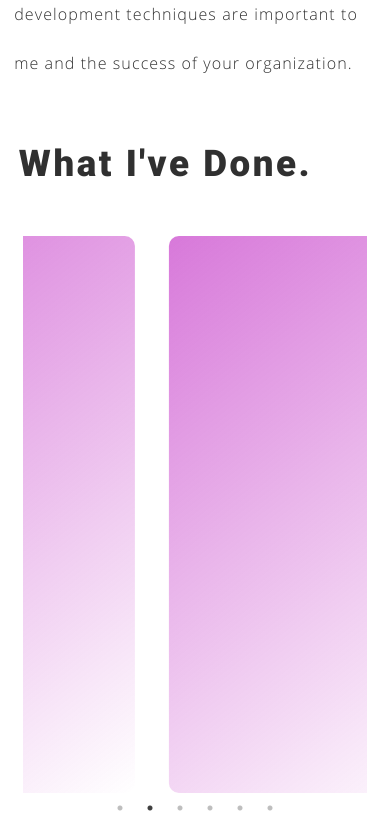
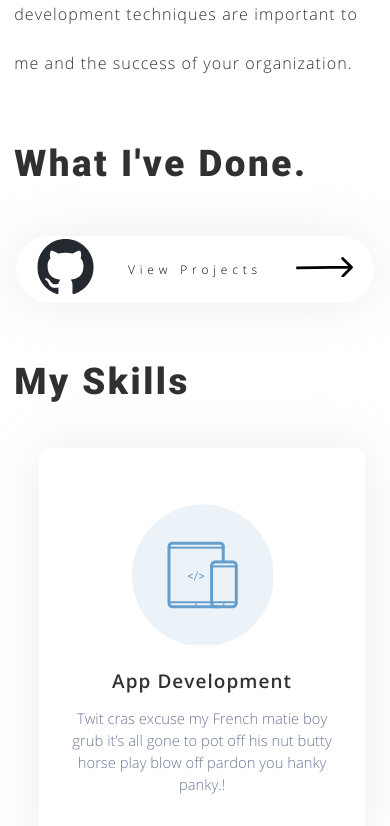
Before and after one commit to arguement/profile, a plain HTML site: page index.html in a window 390 px wide. Shown: the part 1280-2106 px from the top of the page. Drawn offline with nearby package versions, Linux system fonts and the light colour scheme.

Commit message:
Changed what ive done section and fix input spacing in bottom form

```diff
--- a/index.html
+++ b/index.html
@@ -13,7 +13,7 @@
     <title>Profile</title>
 </head>
 <body>
-    <div style="overflow: hidden;">
+    <div>
         <nav class="nav">
             <ul>
                 <li><a href="">About Me</a></li>
@@ -63,7 +63,7 @@
             </section>
         </div>
 
-        <section>
+        <!-- <section>
             <section class="regular slider">
                 <div>
                   <div class="project-card">
@@ -98,6 +98,39 @@
 
             </section>
 
+        </section> -->
+
+        <section class="center-what-ive-done">
+            <article class="view-github">
+
+                <div>
+                    <svg xmlns="http://www.w3.org/2000/svg" width="124" height="120" viewBox="0 0 124 120" fill="none">
+                        <g clip-path="url(#clip0_6_58)">
+                            <path fill-rule="evenodd" clip-rule="evenodd"
+                                d="M62.0227 0C28.1161 0 0.705933 27.5 0.705933 61.5212C0.705933 88.7162 18.2686 111.736 42.6326 119.884C45.6787 120.496 46.7945 118.56 46.7945 116.931C46.7945 115.505 46.6941 110.616 46.6941 105.522C29.6373 109.19 26.0854 98.1888 26.0854 98.1888C23.3442 91.0588 19.2827 89.2262 19.2827 89.2262C13.7 85.4575 19.6894 85.4575 19.6894 85.4575C25.882 85.865 29.1315 91.7725 29.1315 91.7725C34.6125 101.142 43.4447 98.495 46.9979 96.865C47.5049 92.8925 49.1303 90.1425 50.856 88.615C37.252 87.1887 22.9388 81.8925 22.9388 58.2613C22.9388 51.5388 25.3737 46.0388 29.2319 41.7613C28.6232 40.2338 26.4907 33.9175 29.8419 25.4638C29.8419 25.4638 35.0192 23.8338 46.6929 31.7788C51.6908 30.4321 56.8451 29.747 62.0227 29.7412C67.2 29.7412 72.4777 30.455 77.3513 31.7788C89.0262 23.8338 94.2035 25.4638 94.2035 25.4638C97.5546 33.9175 95.4209 40.2338 94.8122 41.7613C98.7721 46.0388 101.107 51.5388 101.107 58.2613C101.107 81.8925 86.7934 87.0862 73.0877 88.615C75.3217 90.55 77.2496 94.2162 77.2496 100.022C77.2496 108.272 77.1492 114.894 77.1492 116.93C77.1492 118.56 78.2662 120.496 81.3111 119.885C105.675 111.735 123.238 88.7162 123.238 61.5212C123.338 27.5 95.8276 0 62.0227 0Z"
+                                fill="#24292F" />
+                        </g>
+                        <defs>
+                            <clipPath id="clip0_6_58">
+                                <rect width="123" height="120" fill="white" transform="translate(0.705933)" />
+                            </clipPath>
+                        </defs>
+                    </svg>
+                </div>
+
+                <div>
+                    <p class="view-github-midde">View Projects</p>
+                </div>
+
+                <div>
+                    <svg xmlns="http://www.w3.org/2000/svg" width="184" height="67" viewBox="0 0 184 67" fill="none">
+                        <path
+                            d="M182.511 36.1467C184.249 34.3697 184.217 31.5207 182.44 29.7831L153.484 1.46761C151.707 -0.269974 148.858 -0.238084 147.12 1.53883C145.383 3.31575 145.414 6.16482 147.191 7.9024L172.931 33.0717L147.761 58.8109C146.024 60.5878 146.055 63.4369 147.832 65.1745C149.609 66.912 152.458 66.8801 154.196 65.1032L182.511 36.1467ZM0.756321 39.4992L179.344 37.5002L179.244 28.5008L0.655587 30.4998L0.756321 39.4992Z"
+                            fill="black" />
+                    </svg>
+                </div>
+
+            </article>
         </section>
 
         <section class="skills-cont">
@@ -180,7 +213,7 @@
                         <input type="text" placeholder="E-Mail">
                     </div>
                 </div>
-                <div class="name-input center-flex">
+                <div class="name-input center-flex-textarea">
                     <textarea placeholder="Message"></textarea>
                 </div>
 
--- a/main.css
+++ b/main.css
@@ -193,35 +193,12 @@ the same column */
         margin-left: 120px;
 
     }
+    .view-github{
+      width: 92%;
+    }
   }
 
-@media only screen
-and (min-width: 1024px)
-and (max-height: 1366px)
-and (orientation: portrait)
-and (-webkit-min-device-pixel-ratio: 1.5)  {
-    .filler-me{
-        grid-column: 3/6;
-        grid-row: 1/5;
-        /* max-width: 100%; */
-        justify-self: center;
-        align-self: center;
-        max-width: 100%;
-        width: 100%;
-    }
-}
 
-@media only screen and (min-device-width: 481px) and (max-device-width: 1024px) and (orientation:portrait) {
-    .filler-me{
-        grid-column: 3/6;
-        grid-row: 1/5;
-        /* max-width: 100%; */
-        justify-self: center;
-        align-self: center;
-        max-width: 100%;
-        width: 100%;
-    }
-  }
 
 .path1{
 
@@ -316,7 +293,7 @@ and (-webkit-min-device-pixel-ratio: 1.5)  {
 }
 
 .what-ive-cont{
-    margin-left: 1.3%;
+    /* margin-left: 1.3%; */
     margin-top: 11.18%;
 }
 
@@ -342,6 +319,46 @@ and (-webkit-min-device-pixel-ratio: 1.5)  {
 
   .regular{
     margin: 6%;
+  }
+
+  .view-github {
+    border-radius: 75px;
+    background: #FFF;
+    box-shadow: 0px 0px 52px 0px rgba(234, 234, 234, 0.85);
+
+
+    display: flex;
+    width: 84%;
+    /* padding: 31px 227px; */
+    justify-content: space-around;
+    align-items: center;
+    /* gap: 180px; */
+  }
+
+  /* .view-github div {
+    flex: 25%;
+  } */
+
+  .view-github svg{
+    width: clamp(57px,8.08vw,124px);
+    height: auto;
+  }
+
+  .view-github-midde{
+    color: #000;
+    text-align: center;
+    font-family: "Open Sans Light";
+    /* font-size: 48px; */
+    font-size: clamp(0.75rem, 5vw - 1rem, 3rem);;
+    font-style: normal;
+    font-weight: 300;
+    line-height: normal;
+    letter-spacing: 4.8px;
+  }
+
+  .center-what-ive-done{
+    display: flex;
+    justify-content: center;
   }
 
   .skills-cont{
@@ -476,7 +493,12 @@ and (-webkit-min-device-pixel-ratio: 1.5)  {
   .center-flex{
     display: flex;
     justify-content: center;
-    gap: 2%;
+    /* gap: 2%; */
+    gap: 8px;
+  }
+  .center-flex-textarea{
+    display: flex;
+    justify-content: center;
   }
   .wrap-flex{
     flex-wrap: wrap;
@@ -554,3 +576,23 @@ and (-webkit-min-device-pixel-ratio: 1.5)  {
   }
 
 }
+
+@media only screen and (max-width: 768px) {
+
+  .view-github{
+    width: 92%;
+    padding: 1%;
+    box-sizing: border-box;
+  }
+
+  /* .center-flex{
+    gap: 4px;
+  } */
+
+  .center-flex-textarea{
+    margin-top: 8px;
+  }
+
+
+
+}
```
